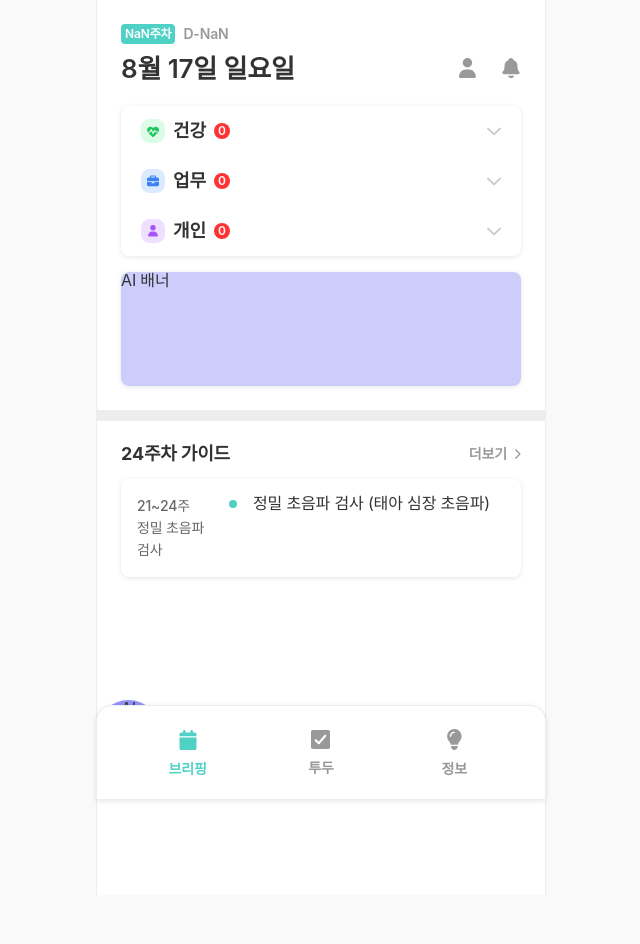
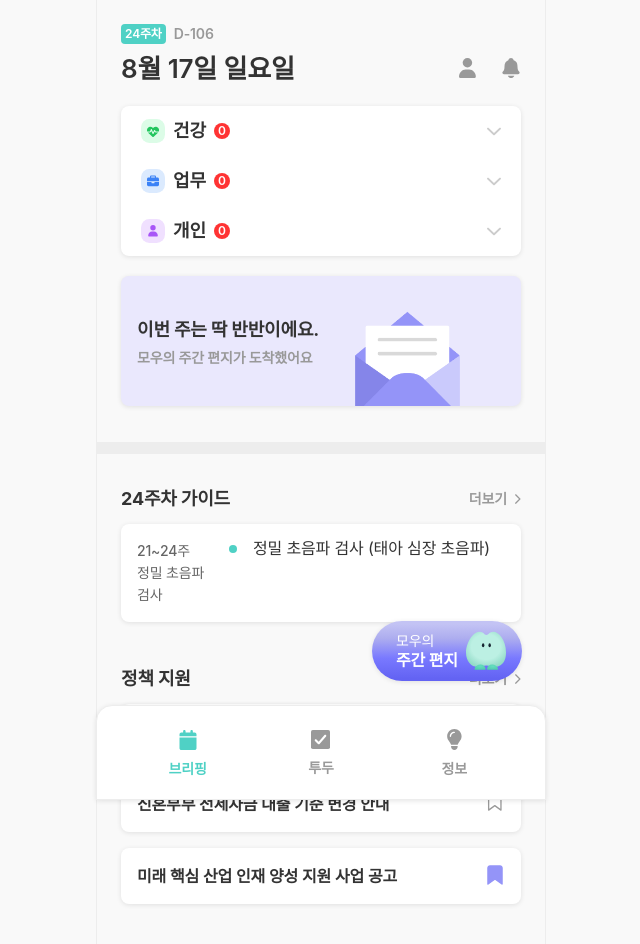
Before and after one commit to WomanTech2025-MoWo/MoWo_FE, a React (Create React App) app: page / in a window 1280 px wide. Shown: the top 944 px of the page, without its empty margins (319-959 px from the left). Before the commit the page ends 895 px from the top, so only its background shows below. Built offline with nearby package versions, Linux system fonts and the light colour scheme; a web font is replaced by a local one.

Commit message:
✨[Feat] AI 배너 및 아이콘 추가, 스타일 변수 적용 및 정리

```diff
--- a/src/pages/briefing/BriefingPage.tsx
+++ b/src/pages/briefing/BriefingPage.tsx
@@ -6,72 +6,109 @@ import InnerLayout from '../../layouts/InnerLayout';
 import BriefingHeader from './components/BriefingHeader';
 import BriefingTodo from './components/BriefingTodo';
 import BriefingWeekGuide from './components/BriefingWeekGuide';
+import BoldLine from '../../components/common/BoldLine';
+import InfosList from '../infos/components/InfosList';
+import { aiAnalysisData, AnalysisLevel } from '../aianalysis/data/aiAnalysisResult';
+import ShadowBox from '../../components/common/ShadowBox';
+import aiBanner from '../../assets/features/ai/ai-banner.webp';
+import { FixedCenter } from '../../layouts/FixedCenterContainer';
+import AiCharacter from '../../components/icons/ai/AiCharacter';
 
-const BriefingWrap = styled.div`
-  background-color: var(--color-basic-bg);
-  min-height: var(--view-min-height);
+const BriefingLayout = styled(InnerLayout)`
+  padding-bottom: var(--size-inner-padding-4x);
 `;
 
-const AiBanner = styled.div`
-  height: 114px;
-  background-color: var(--color-secondary-200);
-  border-radius: var(--size-border-radius-md);
-  box-shadow: var(--box-shadow-default);
-  overflow: hidden;
-  margin-top: 16px;
+const AiBanner = styled(ShadowBox)`
+  height: var(--size-height-banner);
+  background-color: var(--color-secondary-400);
+  background-image: url(${aiBanner});
+  background-size: 28%;
+  background-repeat: no-repeat;
+  background-position: 80% 30px;
+  margin-top: var(--size-gap-lg);
+  font-size: var(--font-size-sm);
+  font-weight: var(--font-weight-semi-bold);
+  color: var(--color-text-gray-300);
+  display: flex;
+  align-items: center;
+  padding-right: 40%;
 `;
 
-const BoldHr = styled.div`
-  height: 11px;
-  background-color: var(--color-gray-200);
+const AiSummary = styled.p`
+  font-size: var(--font-size-lg);
+  line-height: var(--font-size-xxl);
+  font-weight: var(--font-weight-bold);
+  color: var(--color-text-default);
+  margin-bottom: var(--size-gap-xs);
 `;
 
-const WeekGuideWrap = styled(InnerLayout)``;
-
-const AiIconWrapper = styled.aside`
-  width: 100%;
-  min-width: var(--view-min-width);
-  max-width: var(--view-max-width);
-  position: fixed;
-  bottom: 100px;
-  left: 0;
-  right: 0;
-  margin: 0 auto;
+const AiIconWrapper = styled(FixedCenter)`
+  bottom: var(--size-g-nav-height);
   z-index: 9;
 `;
 
 const AiIcon = styled.div`
-  width: 65px;
-  height: 65px;
-  border-radius: 50%;
-  background-color: var(--color-secondary-primary);
+  width: 150px;
+  height: var(--size-height-xl);
+  border-radius: var(--size-height-xl);
+  background: var(--color-gradient-ai);
   position: absolute;
-  right: var(--size-layout-padding);
-  bottom: var(--size-layout-padding);
-  text-align: center;
+  right: var(--size-inner-padding);
+  bottom: var(--size-inner-padding);
+  text-align: left;
+  display: flex;
+  justify-content: space-between;
+  align-items: center;
+  padding: 0 var(--size-gap-md) 0 var(--size-gap-xl);
+  color: var(--color-text-on-color);
+  font-size: var(--font-size-sm);
+  box-shadow: var(--box-shadow-default);
+
+  b {
+    font-size: var(--font-size-md);
+    padding-top: var(--size-gap-xxs);
+    display: block;
+    font-weight: var(--font-weight-bold);
+  }
 `;
 
 const BriefingPage = () => {
+  const dataLevel: AnalysisLevel = 'normal'; // <- 나중에 API 값으로 대체
+  const { briefing } = aiAnalysisData[dataLevel];
+
   return (
-    <BriefingWrap>
+    <BriefingLayout innerPadding={false} bgColor="gray-light">
       <InnerLayout>
-        <BriefingHeader />
+        <BriefingHeader dueDate={'2025-12-01'} />
         <BriefingTodo />
         <AiBanner>
-          <Link to="/aianalysis">AI 배너</Link>
+          <Link to="/aianalysis">
+            <AiSummary>{briefing}</AiSummary>
+            <p>모우의 주간 편지가 도착했어요</p>
+          </Link>
         </AiBanner>
       </InnerLayout>
-      <BoldHr />
-      <WeekGuideWrap>
+      <BoldLine />
+      <InnerLayout>
         <BriefingWeekGuide />
-      </WeekGuideWrap>
+      </InnerLayout>
+      <InnerLayout>
+        <InfosList />
+      </InnerLayout>
       <AiIconWrapper>
         <Link to="aianalysis">
-          <AiIcon>AI</AiIcon>
+          <AiIcon>
+            <span>
+              모우의
+              <br />
+              <b>주간 편지</b>
+            </span>
+            <AiCharacter width="40" />
+          </AiIcon>
         </Link>
       </AiIconWrapper>
       <GlobalNavigation />
-    </BriefingWrap>
+    </BriefingLayout>
   );
 };
 
```
